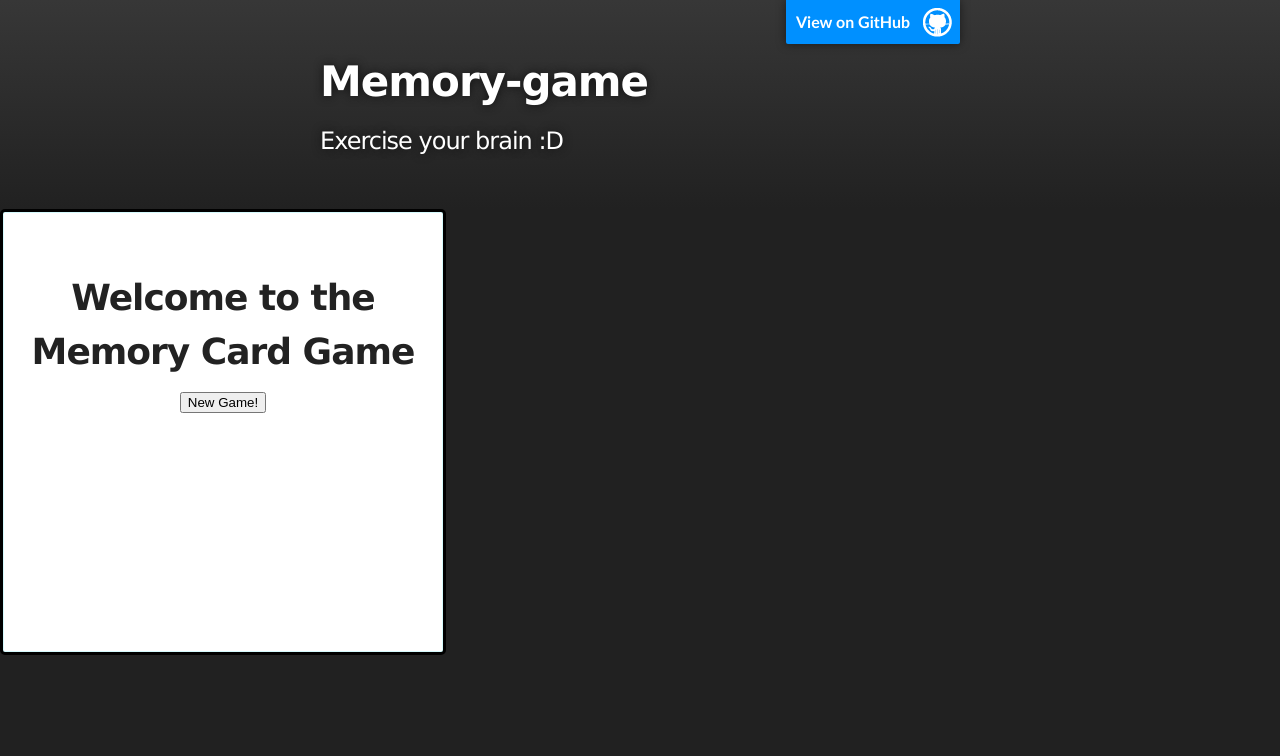
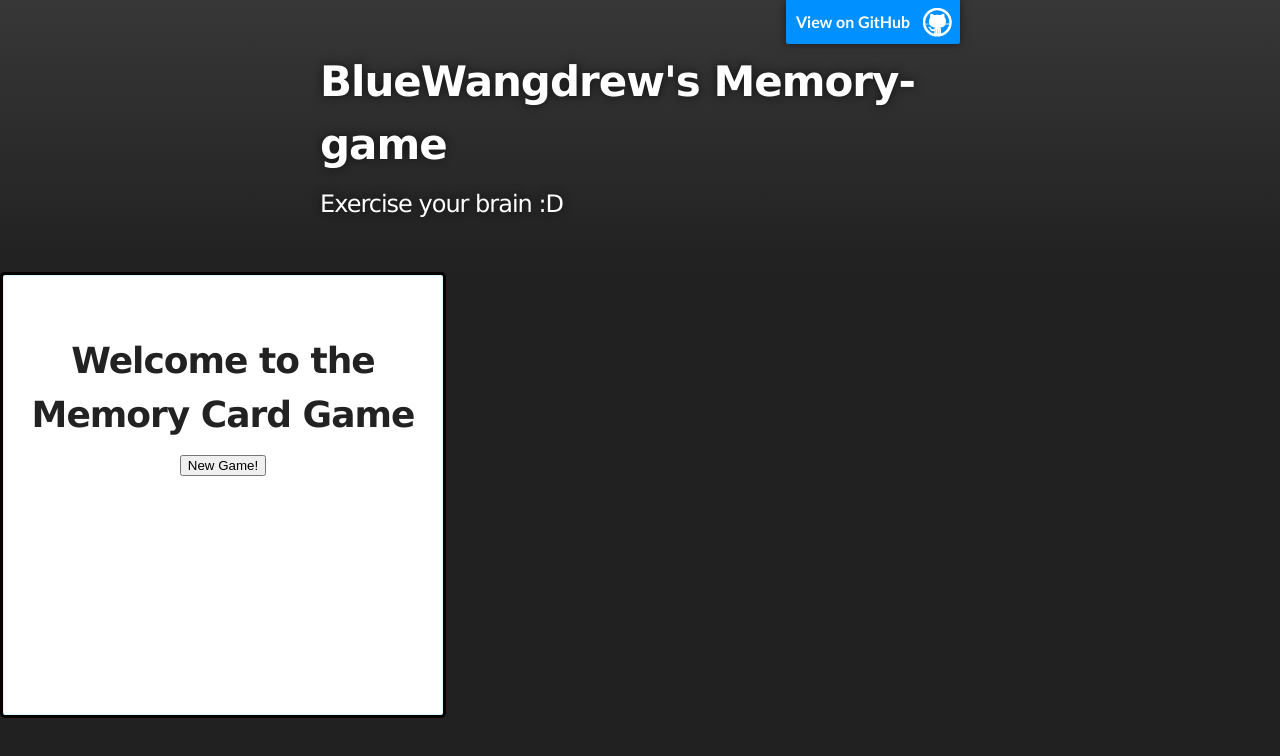
Before and after one commit to asdera/Memory-Game, a plain HTML site: page index.html in a window 1280 px wide. Drawn offline with nearby package versions, Linux system fonts and the light colour scheme.

Commit message:
Update index.html

```diff
--- a/index.html
+++ b/index.html
@@ -21,7 +21,7 @@
     <div id="header_wrap" class="outer">
         <header class="inner">
           <a id="forkme_banner" href="https://github.com/asdera/Memory-Game">View on GitHub</a>
-          <h1 id="project_title">Memory-game</h1>
+          <h1 id="project_title">BlueWangdrew's Memory-game</h1>
           <h2 id="project_tagline">Exercise your brain :D</h2>
         </header>
     </div>
```
